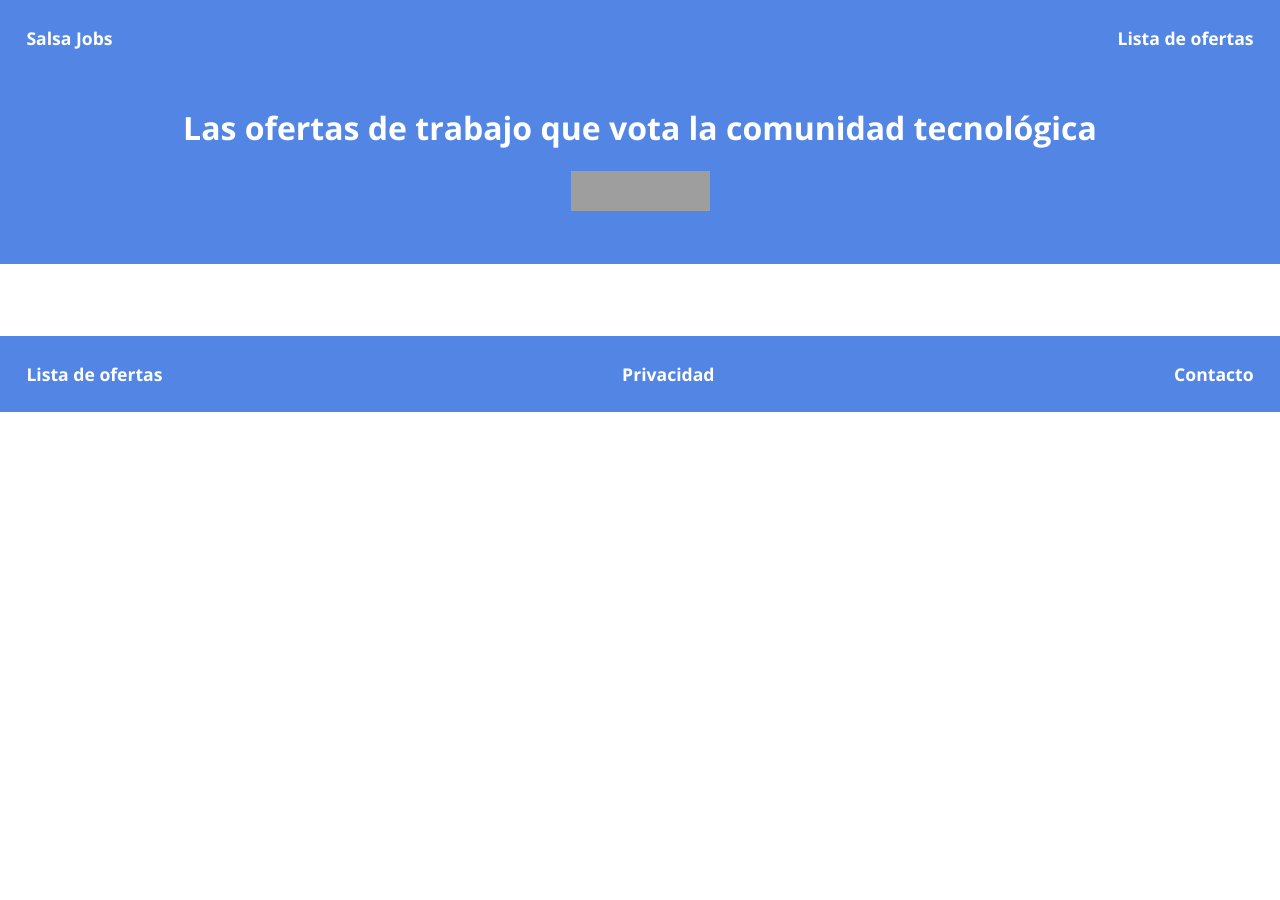
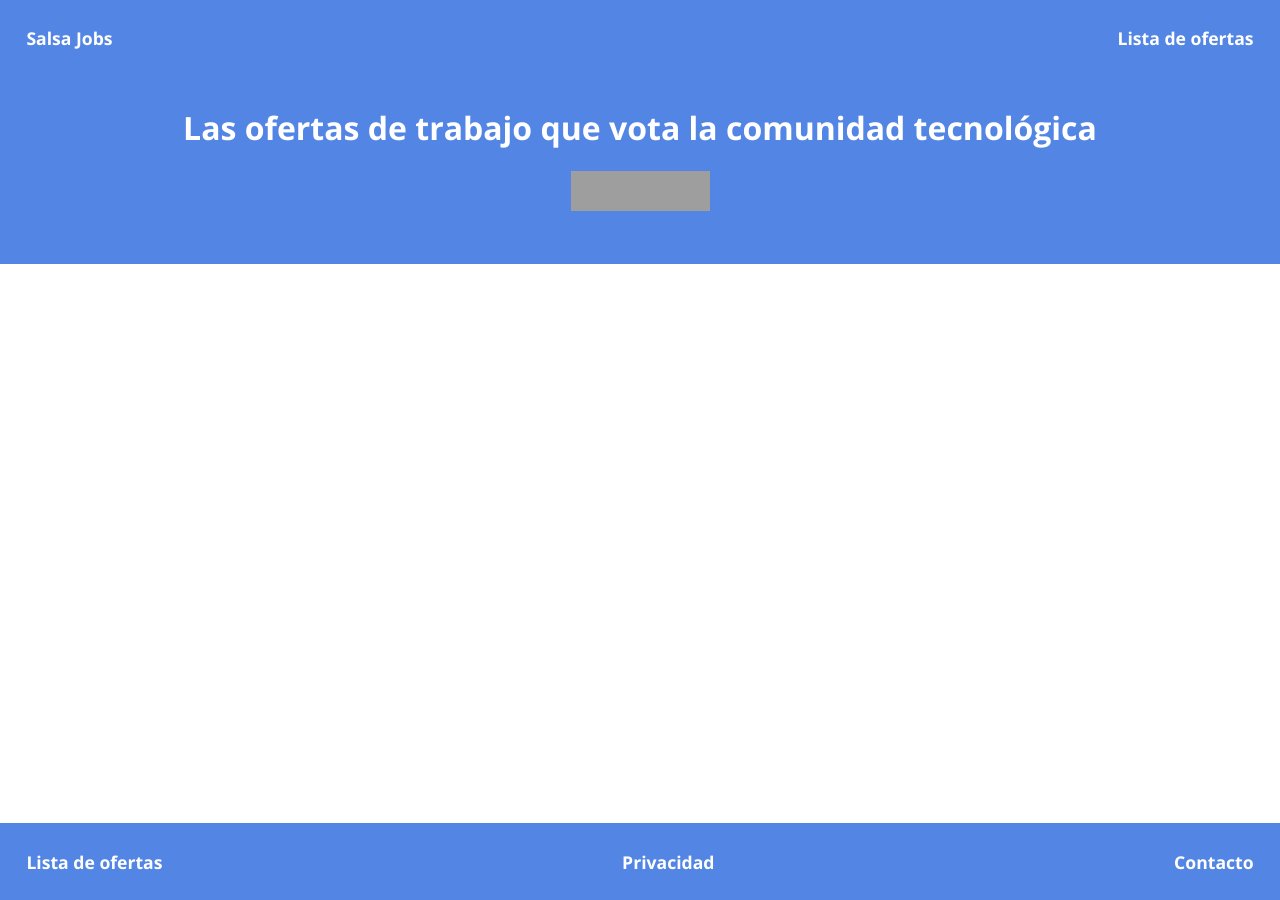
Before and after one commit to salsajobs/salsa-jobs-client, a Jekyll site: the page built from salsa-web/jobs.md, in a window 1280 px wide. Built offline with Jekyll 4.4.1, drawn with Linux system fonts in a browser that asks for light colours; grey boxes are pictures that could not be loaded.

Commit message:
Fix jobs style

```diff
--- a/salsa-web/assets/style/jobs.scss
+++ b/salsa-web/assets/style/jobs.scss
@@ -1,6 +1,15 @@
 ---
 # Required
 ---
+body {
+    display: flex;
+    flex-direction: column;
+    height: 100vh;
+}
+
+section {
+    flex: 1;
+}
 
 article {
     text-align: left;
@@ -9,10 +18,9 @@ article {
     padding-left: 15px;
     a {
         color: #5386E4;
-        text-decoration:none;
+        text-decoration: none;
         font-size: 1.2em;
     }
-
     .info {
         display: flex;
         flex-direction: row;
```
